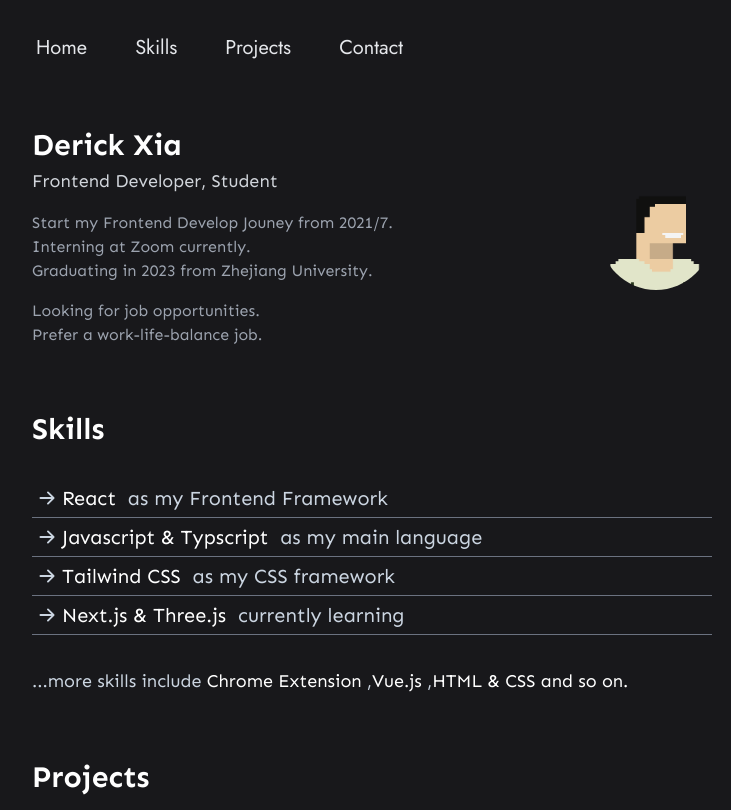
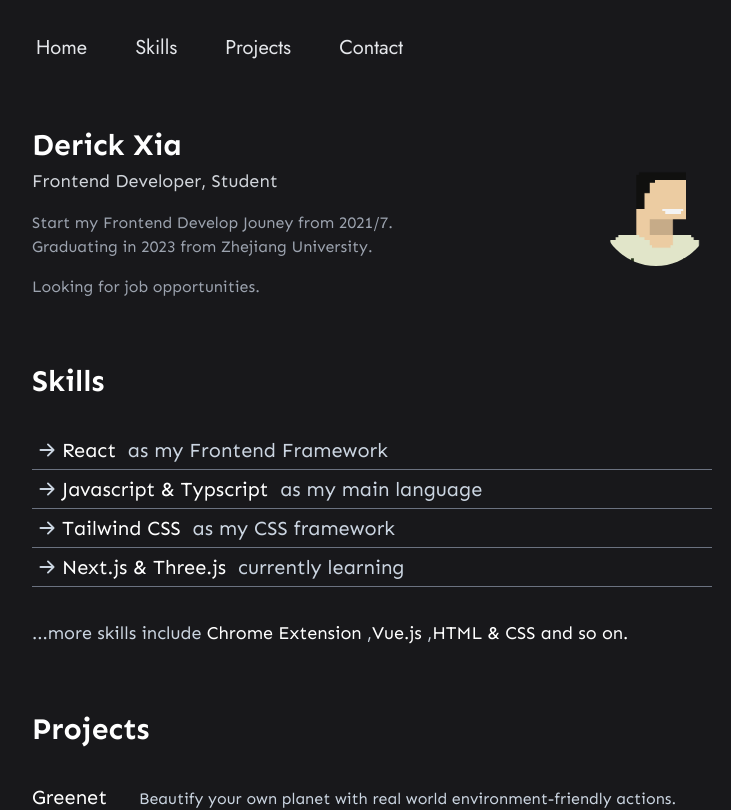
Before and after one commit to MichaelYuhe/My-Website, a Next.js app: page / in a window 1280 px wide. Shown: the top 810 px of the page, without its empty margins (268-999 px from the left). Built offline with nearby package versions, Linux system fonts and the light colour scheme.

Commit message:
Update About.section.tsx

```diff
--- a/components/Sections/About.section.tsx
+++ b/components/Sections/About.section.tsx
@@ -15,18 +15,11 @@ const About: NextComponentType = () => {
         <p className="mt-4 text-gray-400">
           Start my Frontend Develop Jouney from 2021/7.
           <br />
-          Interning at Zoom currently. <br />
           Graduating in 2023 from Zhejiang University.
         </p>
 
         <p className="mt-4 text-gray-400">
           Looking for job opportunities.
-          <br />
-          Prefer a&nbsp;
-          <span className="cursor-pointer hover:underline">
-            work-life-balance
-          </span>{" "}
-          job.
           <br />
         </p>
       </div>
```
